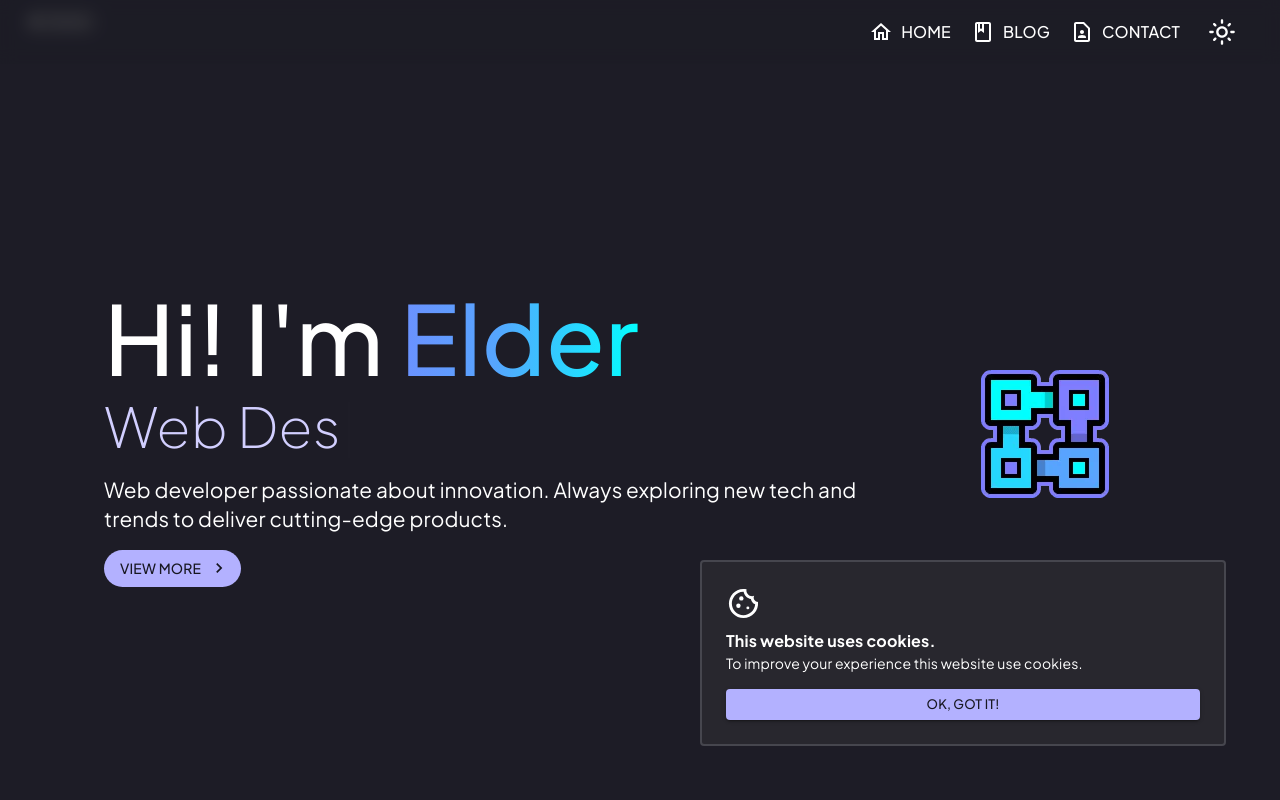
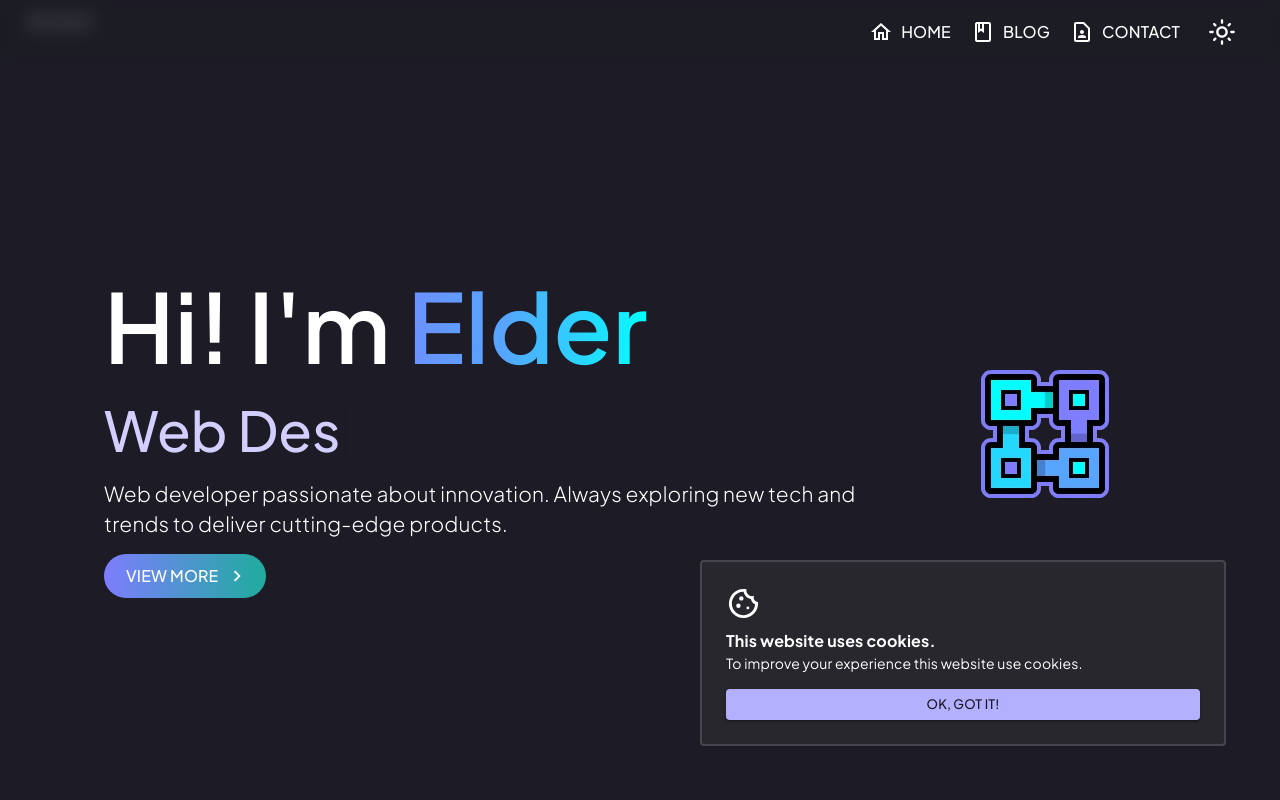
Before and after one commit to Elder-Meyer/personal-portfolio, a React (Vite) app: page / in a window 1280 px wide. Shown: the top 800 px of the page. Built offline with nearby package versions, Linux system fonts and the light colour scheme.

Commit message:
4.3.0 Add New Style button animation

```diff
--- a/src/views/home/Presentation/Presentation.jsx
+++ b/src/views/home/Presentation/Presentation.jsx
@@ -2,7 +2,6 @@ import { useTranslation } from 'react-i18next'
 import { ArrowCircleRight, ArrowRight, East, FileDownloadOutlined, KeyboardArrowRight } from '@mui/icons-material'
 import cube from '../../../assets/img/principal/cube-glow.webp'
 import Typewriter from 'typewriter-effect'
-import CVElderMeyer from "../../../assets/docs/CV-ElderMeyer.pdf"
 import { useMediaQuery, styled, Box, Button, Card, Container, Grid, Stack, Toolbar, Tooltip, Typography } from '@mui/material'
 import { Link } from 'react-router-dom'
 
@@ -28,12 +27,12 @@ const CaptionInfo = ({t}) => {
   const isSmallScreen = useMediaQuery('(max-width:334px)');
   return (
     <Stack direction="column">
-      <Typography variant='h1' color='text.primary' sx={{fontWeight: 500, fontSize: {xs: 76, sm: 86, md: 96}}}>
+      <Typography paragraph  variant='h1' color='text.primary' sx={{fontWeight: 600, fontSize: {xs: 76, sm: 86, md: 96}}}>
         {t('home.presentation.title')} <CaptionName> Elder </CaptionName>
       </Typography>
       <Typography variant='h2' color='primary.light'
         sx={{
-          fontWeight: 100, fontSize: isSmallScreen ? "30px" : {xs: 35, sm: 50, md: 55}, mb: 2
+          fontWeight: 500, fontSize: isSmallScreen ? "30px" : {xs: 35, sm: 50, md: 55}, mb: 2
         }}
       >
         <Typewriter
@@ -44,18 +43,17 @@ const CaptionInfo = ({t}) => {
           }}
         />
       </Typography>
-      <Typography paragraph variant='body2' color="text.primary" sx={{fontSize: "1.3rem"}}>
+      <Typography paragraph variant='body2' color="text.primary" sx={{fontSize: "1.3rem", fontWeight: 300}}>
         {t('home.presentation.description')}
       </Typography>
       <Box>
-        <Button variant="contained" size="medium" disableElevation
+        <GradientButton variant="contained" size="large" disableElevation
           component={Link}
           to={'/about-me'}
           endIcon={<KeyboardArrowRight />}
-          sx={{borderRadius: 5}}
         >
           {t('home.presentation.viewmoreinfo')}
-        </Button>
+        </GradientButton>
       </Box>
     </Stack>
   )
@@ -121,3 +119,47 @@ export const CaptionName = styled("span")(({ theme })=>({
     '100%':{ backgroundPosition: "0% 50%" },
   }
 }));
+
+export const GradientButton = styled(Button)(({ theme })=>({
+  fontSize: "1rem",
+  color: "#fff",
+  background: "linear-gradient(90deg, #7d7dff, #00bc7d, #00cccc, #7d7dff)",
+  // background: "linear-gradient(90deg, #7d7dff, #00ffc0, #00ffff, #7d7dff)",
+  backgroundSize: "400%",
+  borderRadius: "24px",
+  zIndex: 1,
+  animationPlayState: "paused",
+
+  '&:hover': {
+    animation: "animate 8s linear infinite",
+    animationPlayState: "running",
+  },
+
+  '@keyframes animate' : {
+    '0%':{ backgroundPosition: "0%" },
+    '100%':{ backgroundPosition: "400%" },
+  },
+
+  '&:before': {
+    content: '""',
+    position: 'absolute',
+    top: "-5px",
+    left: "-5px",
+    bottom: "-5px",
+    right: "-5px",
+    zIndex: -1,
+    background: "linear-gradient(90deg, #7d7dff, #00bc7d, #00cccc, #7d7dff)",
+    // background: "linear-gradient(90deg, #7d7dff, #00ffc0, #00ffff, #7d7dff)",
+    backgroundSize: "400%",
+    borderRadius: "24px",
+    filter: "blur(25px)",
+    opacity: 0,
+    transition: "0.5s"
+  },
+
+  '&:hover:before': {
+    filter: "blur(25px)",
+    opacity: 1,
+    animation: "animate 8s linear infinite"
+  }
+}));
```
